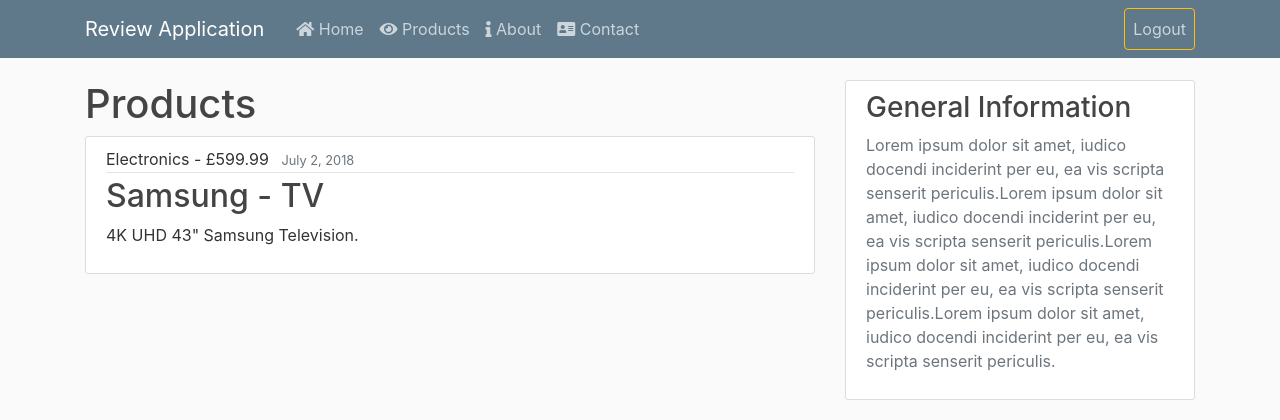
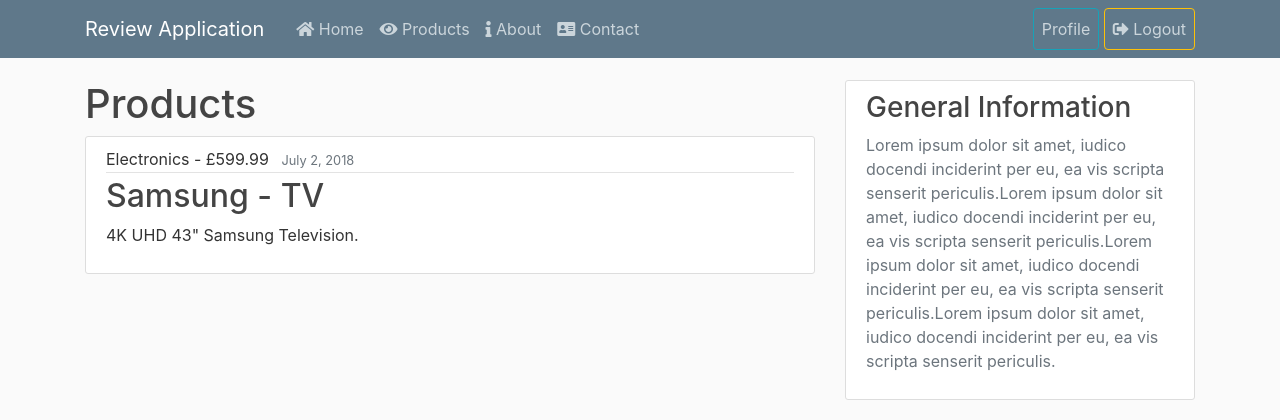
Before and after one commit to RajR1996/rRavichandran, a Django app: page /product/ in a window 1280 px wide. Shown: the top 420 px of the page. Run offline with Django 3.2, Linux system fonts and the light colour scheme; a user stored in the database is signed in; data comes from the database, SQL or seed files in the repository; both versions use the stored data as it was after the commit; some libraries are stand-ins or nearby versions.

Commit message:
Profile and Review, Product was completed earlier on, models created and migrations correctly implemented

```diff
--- a/itservices/itapps/settings.py
+++ b/itservices/itapps/settings.py
@@ -125,3 +125,5 @@
 CRISPY_TEMPLATE_PACK = 'bootstrap4'
 
 LOGIN_REDIRECT_URL = 'reviewApp-home'
+
+LOGIN_URL = 'login'
--- a/itservices/itapps/urls.py
+++ b/itservices/itapps/urls.py
@@ -22,6 +22,7 @@
     path('admin/', admin.site.urls),
     path('', include('reviewApp.urls')),
     path('register/', user_views.register, name='register'),
+    path('profile/', user_views.profile, name='profile'),
     path('login/', auth_views.LoginView.as_view(template_name='users/login.html'), name='login'),
     path('logout/', auth_views.LogoutView.as_view(template_name='users/logout.html'), name='logout'),
 ]
--- a/itservices/reviewApp/models.py
+++ b/itservices/reviewApp/models.py
@@ -1,5 +1,6 @@
 from django.db import models
 from django.utils import timezone
+from users.models import Profile
 from django.contrib.auth.models import User
 from django.core.validators import MinValueValidator, MaxValueValidator
 
@@ -12,14 +13,15 @@
 	description = models.TextField()
 	productphoto = models.ImageField(default='default_product.jpg', upload_to='reviewApp/static/product_images')
 
-# class Review(models.Model):
-# 	product = models.ForeignKey(Product)
-# 	profile = models.ForeignKey(Profile)
-# 	author = models.ForeignKey(User, on_delete=models.CASCADE)
-# 	rating = model.PositiveSmallIntegerField(default=1, validators = [MinValueValidator(1), MaxValueValidator(5)])
-# 	reviewtext = models.TextField()
-# 	postdate = models.DateTimeField(auto_now_add=True)
-# 	lastmodified = models.DateTimeField(auto_now=True)
+class Review(models.Model):
+	product = models.ForeignKey(Product, on_delete=models.CASCADE)
+	profile = models.ForeignKey(Profile, on_delete=models.CASCADE)
+	user = models.ForeignKey(User, on_delete=models.CASCADE)
+	author = models.CharField(max_length=100)
+	rating = models.PositiveSmallIntegerField(default=1, validators = [MinValueValidator(1), MaxValueValidator(5)])
+	reviewtext = models.TextField()
+	postdate = models.DateTimeField(auto_now_add=True)
+	lastmodified = models.DateTimeField(auto_now=True)
 
 def __str__(self):
 	return self.type
--- a/itservices/reviewApp/templates/reviewApp/base.html
+++ b/itservices/reviewApp/templates/reviewApp/base.html
@@ -43,10 +43,11 @@
 	        <!-- Navbar Right Side -->
 	        <div class="navbar-nav">
 	        	{% if user.is_authenticated %}
-	          	<a class="nav-item nav-link btn btn-outline-warning" href="{% url 'logout' %}">Logout</a>
+	        		<a class="nav-item nav-link btn btn-outline-info" href="{% url 'profile' %}">Profile</a>&nbsp;
+	          	<a class="nav-item nav-link btn btn-outline-warning" href="{% url 'logout' %}"><i class="fas fa-sign-out-alt"></i> Logout</a>
 	          {% else %}
-	          	<a class="nav-item nav-link btn-outline-success" href="{% url 'login' %}"><i class="fas fa-sign-in-alt"></i> Login</a>&nbsp;
-	          	<a class="nav-item nav-link btn-outline-danger" href="{% url 'register' %}"><i class="fas fa-user-plus"></i> Register</a>
+	          	<a class="nav-item nav-link btn btn-outline-success" href="{% url 'login' %}"><i class="fas fa-sign-in-alt"></i> Login</a>&nbsp;
+	          	<a class="nav-item nav-link btn btn-outline-danger" href="{% url 'register' %}"><i class="fas fa-user-plus"></i> Register</a>
 	          {% endif %}
 	        </div>
 	      </div>
--- a/itservices/users/views.py
+++ b/itservices/users/views.py
@@ -2,6 +2,7 @@
 # from django.contrib.auth.forms import UserCreationForm
 from .forms import UserRegisterForm
 from django.contrib import messages
+from django.contrib.auth.decorators import login_required
 
 def register(request):
 	if request.method == 'POST':
@@ -16,3 +17,7 @@
 		#form = UserCreationForm()
 		form = UserRegisterForm()
 	return render(request, 'users/register.html', {'form':form})
+
+@login_required
+def profile(request):
+	return render(request, 'users/profile.html')
```
Also changed, not shown: itservices/users/models.py (+11 -8 lines), itservices/users/templates/users/profile.html (added, +7 -0 lines), itservices/db.sqlite3, itservices/reviewApp/migrations/0002_review.py (added), itservices/users/migrations/0001_initial.py (added).
